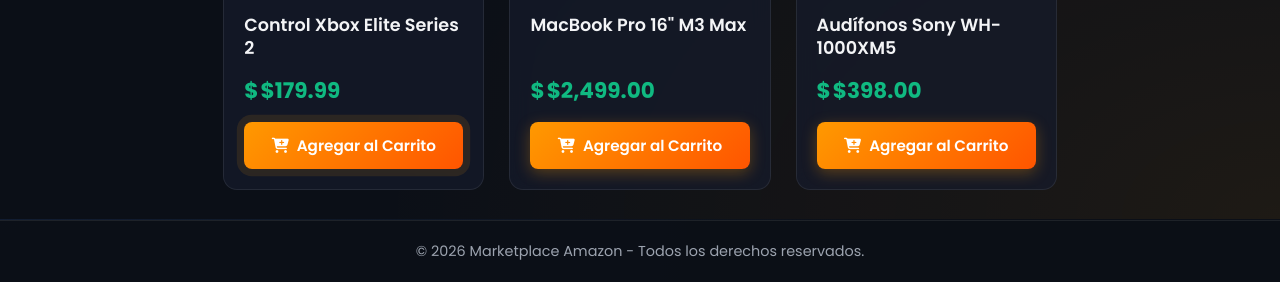
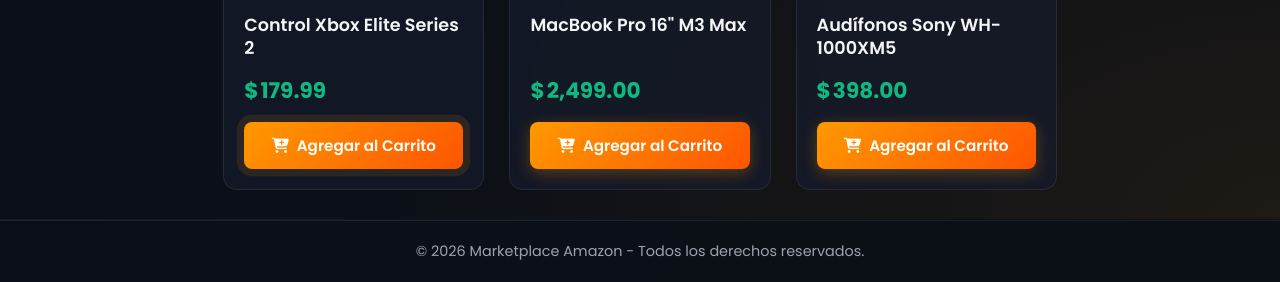
Before and after one commit to JimyRubio/ProyectoWebII, a PHP site: page /ProyectoWebII/ in a window 1280 px wide. Shown: the part 581-863 px from the top of the page. Run offline with PHP 8.4, Linux system fonts and the light colour scheme.

Commit message:
Update index.php
Se cambiaron las imágenes con unas que si funcionan y que estén de acorde a lo que dice el texto y se quito el signo de dólar de los textos en el index ya que el css ya lo tiene entonces no hace falta ponerlo

```diff
--- a/marketplace-amazon/index.php
+++ b/marketplace-amazon/index.php
@@ -14,26 +14,26 @@
     <!-- Tarjeta de Prueba 1 -->
     <div class="product-card">
         <span class="product-badge">Oferta</span>
-        <img src="https://m.media-amazon.com/images/I/61SUj2aKoEL._AC_SL1500_.jpg" alt="Producto">
+        <img src="https://images.unsplash.com/photo-1600080972464-8e5f35f63d08?w=500&q=80" alt="Control Xbox Elite Series 2">
         <h3>Control Xbox Elite Series 2</h3>
-        <p class="price">$179.99</p>
+        <p class="price">179.99</p>
         <button class="btn-primary"><i class="fa-solid fa-cart-plus"></i> Agregar al Carrito</button>
     </div>
 
     <!-- Tarjeta de Prueba 2 -->
     <div class="product-card">
         <span class="product-badge">Nuevo</span>
-        <img src="https://m.media-amazon.com/images/I/71TPda7cwUL._AC_SL1500_.jpg" alt="Producto">
+        <img src="https://images.unsplash.com/photo-1517336714731-489689fd1ca8?w=500&q=80" alt="MacBook Pro 16 M3 Max">
         <h3>MacBook Pro 16" M3 Max</h3>
-        <p class="price">$2,499.00</p>
+        <p class="price">2,499.00</p>
         <button class="btn-primary"><i class="fa-solid fa-cart-plus"></i> Agregar al Carrito</button>
     </div>
 
     <!-- Tarjeta de Prueba 3 -->
     <div class="product-card">
-        <img src="https://m.media-amazon.com/images/I/71ZpT-bMAtL._AC_SL1500_.jpg" alt="Producto">
+        <img src="https://images.unsplash.com/photo-1505740420928-5e560c06d30e?w=500&q=80" alt="Audífonos Sony WH-1000XM5">
         <h3>Audífonos Sony WH-1000XM5</h3>
-        <p class="price">$398.00</p>
+        <p class="price">398.00</p>
         <button class="btn-primary"><i class="fa-solid fa-cart-plus"></i> Agregar al Carrito</button>
     </div>
 </div>
```
